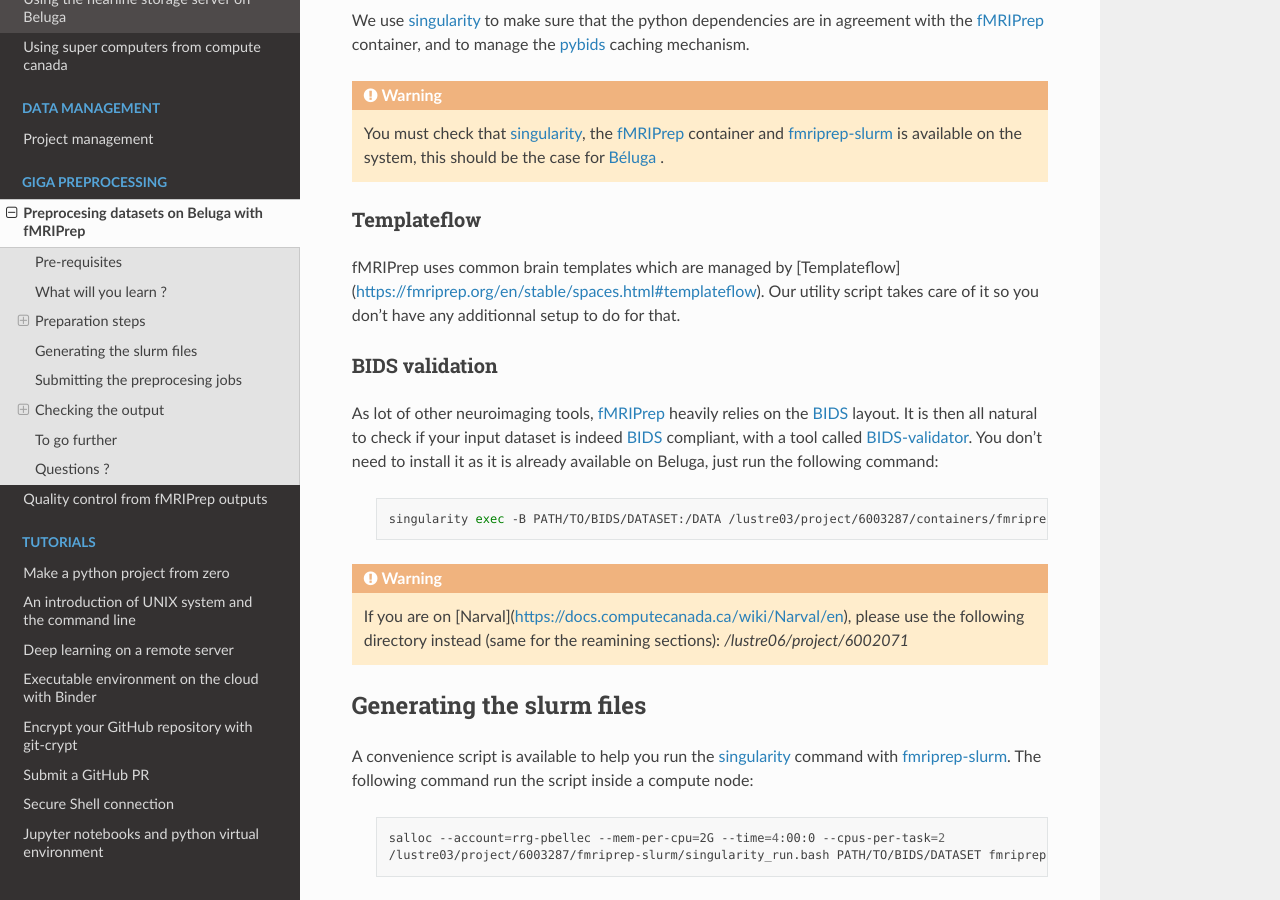
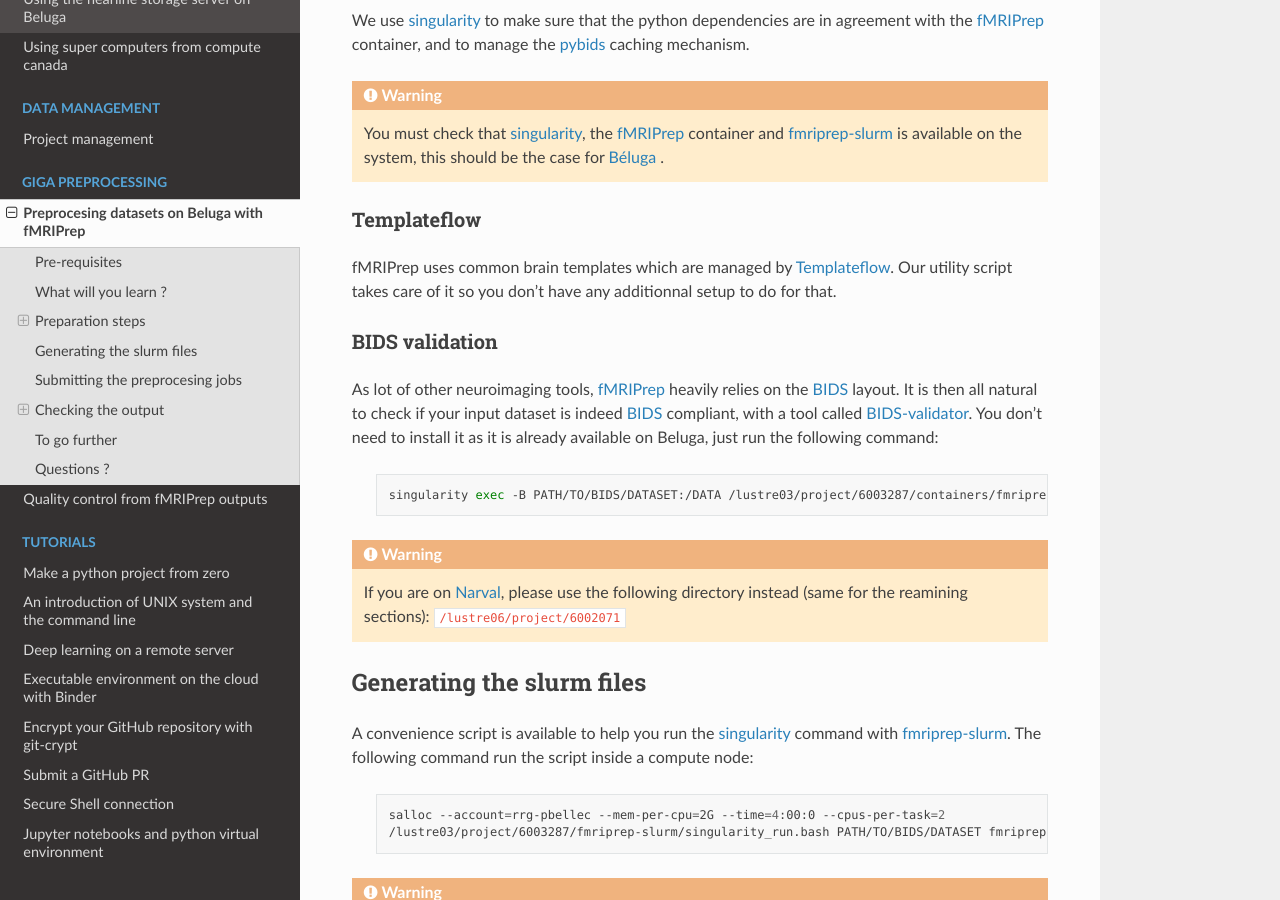
Before and after one commit to SIMEXP/lab-documentation, a Sphinx documentation site: the page built from source/giga_preprocessing/preprocessing.rst, in a window 1280 px wide and 900 px high, scrolled down 1160 px. Built offline with Sphinx 7.4.7 and the Read the Docs theme 2.0.0, drawn with Linux system fonts in a browser that asks for light colours.

Commit message:
Update preprocessing.rst
fix link

```diff
--- a/source/giga_preprocessing/preprocessing.rst
+++ b/source/giga_preprocessing/preprocessing.rst
@@ -59,7 +59,7 @@ with the `fMRIPrep <https://fmriprep.org/en/stable/>`_ container, and to manage
 
 Templateflow
 ------------
-fMRIPrep uses common brain templates which are managed by [Templateflow](https://fmriprep.org/en/stable/spaces.html#templateflow).
+fMRIPrep uses common brain templates which are managed by `Templateflow <https://fmriprep.org/en/stable/spaces.html#templateflow>`_.
 Our utility script takes care of it so you don't have any additionnal setup to do for that.
 
 BIDS validation
@@ -74,8 +74,8 @@ You don't need to install it as it is already available on Beluga, just run the
         singularity exec -B PATH/TO/BIDS/DATASET:/DATA /lustre03/project/6003287/containers/fmriprep-20.2.1lts.sif bids-validator /DATA
 
 .. warning::
-    If you are on [Narval](https://docs.computecanada.ca/wiki/Narval/en), please use the following directory instead (same for the reamining sections):
-    `/lustre06/project/6002071`
+    If you are on `Narval <https://docs.computecanada.ca/wiki/Narval/en>`_, please use the following directory instead (same for the reamining sections):
+    ``/lustre06/project/6002071``
 
 Generating the slurm files
 ::::::::::::::::::::::::::
```
